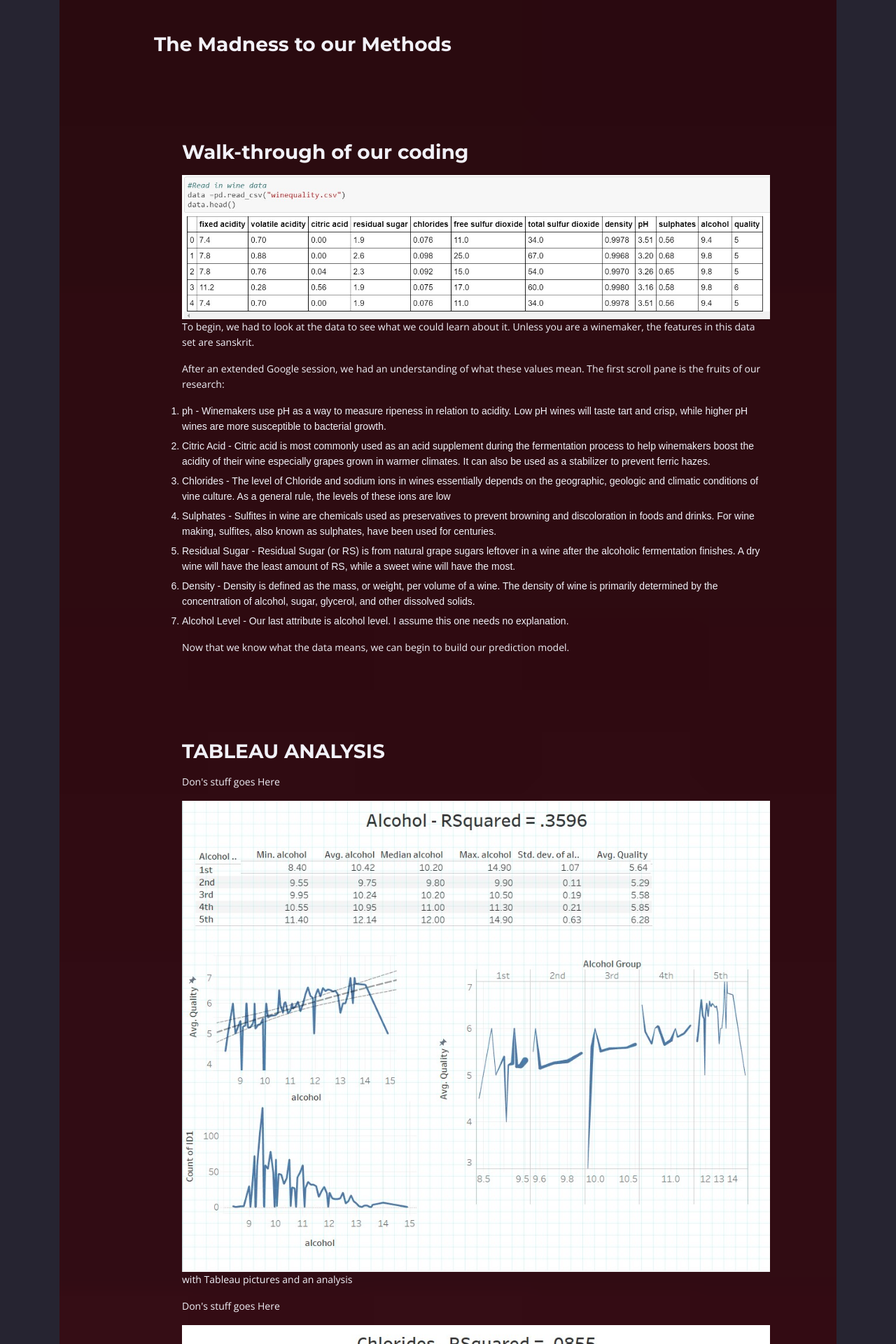
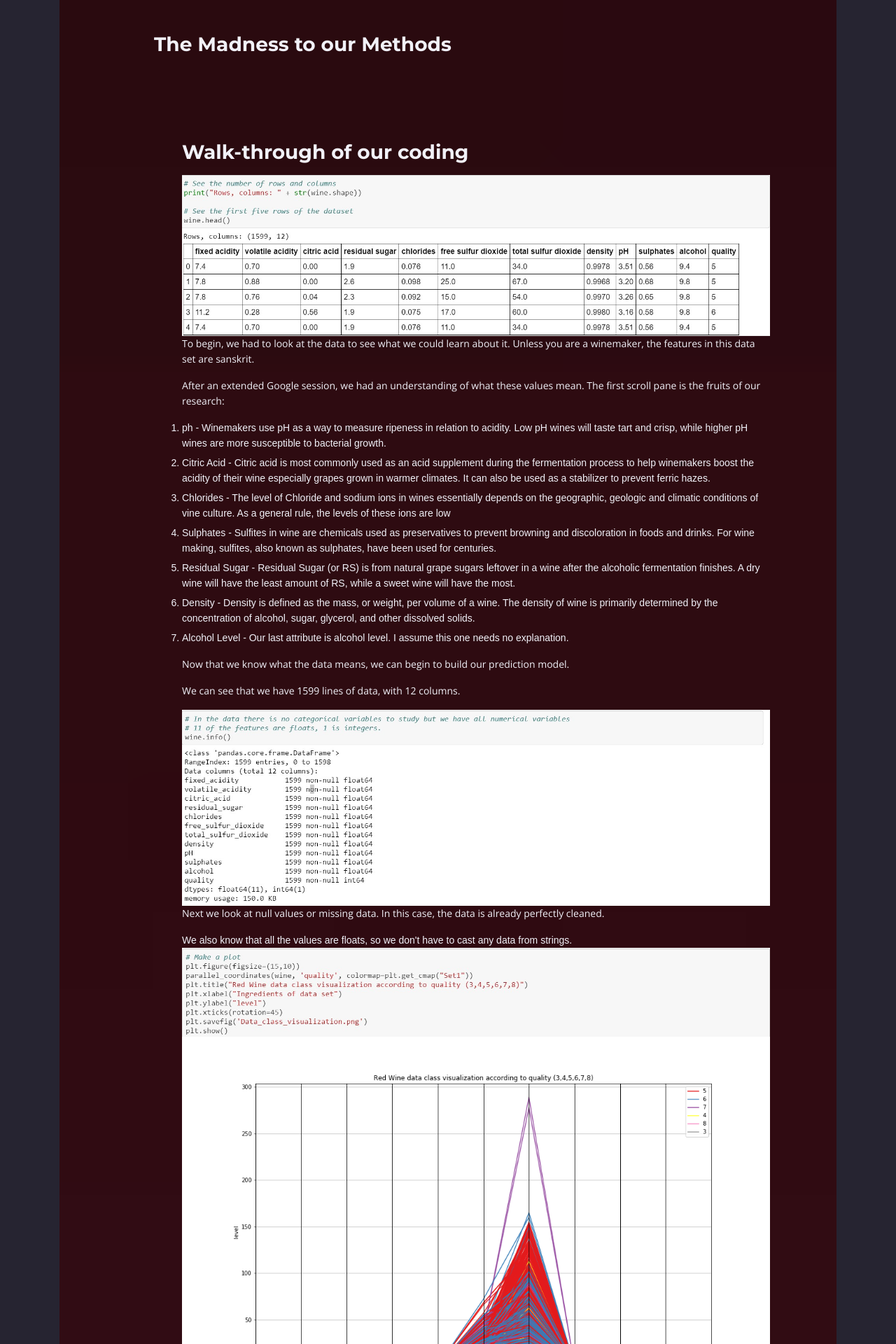
Before and after one commit to cselleck/final_project, a Flask app: page /privacy-policy in a window 1280 px wide. Shown: the part 624-2544 px from the top of the page at 70% size. Run offline with Flask 2, Linux system fonts and the light colour scheme; parts of the project's set-up code (start-up, migrations or seed data) failed here and were passed over; some libraries are stand-ins or nearby versions.

```diff
--- a/app.py
+++ b/app.py
@@ -2,8 +2,10 @@
 
 import pandas as pd
 import numpy as np
-from flask import Flask, request, render_template
+from flask import Flask, request, render_template, jsonify
 import pickle
+from sklearn.externals import joblib
+
 
 app = Flask(__name__)
 
@@ -11,83 +13,20 @@ app = Flask(__name__)
 #         // 'fixed acidity','volatile acidity', 'citric acid', 'residual sugar',
 #         // 'chlorides', 'free sulfur dioxide', 'total sulfur dioxide', 'density',
 #         // 'ph', 'sulphates', 'alcohol'
-# load the model from disk
-#loaded_model = joblib.load('/static/data/finalized_model_joblib.obj')
+
 @app.route('/getdelay',methods=['POST','GET'])
 def get_delay():
     if request.method=='POST':
-        result=request.form
-        fixed_acidity = result['fAcidity']
-        volatile_acidity = result['vAcidity']
-        citric_acid = result['citric']
-        residual_sugar=result['rs']
-        chlorides=result['chloride']
-        free_sulphur_dioxide=result['fsd']
-        total_sulphur_dioxide=result['tsd']
-        density=result['density']
-        ph=result['ph']
-        sulphates=result['sulphates']
-        alcohol=result['alcohol']
+        result=request.form.to_dict(flat=True)
+        final_list=[[float(result['fixed_acidity']),float(result['volatile_acidity']),float(result['citric_acid']),float(result['residual_sugar']), float(result['chlorides']), float(result['free_sulphur_dioxide']), float(result['total_sulphur_dioxide']), float(result['density']), float(result['pH']), float(result['sulphates']), float(result['alcohol'])]]
+        final_list=np.array(final_list)
+        print(final_list)
+        lg_from_joblib=joblib.load('static/data/finalized_model_joblib.obj')
+        prediction = lg_from_joblib.predict(final_list)
 
-
-
-        pkl_file = open('static/data/cat', 'rb')
-        index_dict = pickle.load(pkl_file)
-        cat_vector = np.zeros(len(index_dict))
-
-        try:
-            cat_vector[index_dict['fixed_acidity'+fixed_acidity]] = 1
-        except:
-            pass
-        try:
-            cat_vector[index_dict['volatile_acidity'+volatile_acidity]] = 1
-        except:
-            pass
-        try:
-            cat_vector[index_dict['citric_acid'+citric_acid]] = 1
-        except:
-            pass
-        try:
-            cat_vector[index_dict['residual_sugar'+citric_acid]] = 1
-        except:
-            pass
-        try:
-            cat_vector[index_dict['chlorides'+chlorides]] = 1
-        except:
-            pass
-        try:
-            cat_vector[index_dict['free_sulphur_dioxide'+free_sulphur_dioxide]] = 1
-        except:
-            pass
-        try:
-            cat_vector[index_dict['total_sulphur_dioxide'+total_sulphur_dioxide]] = 1
-        except:
-            pass
-        try:
-            cat_vector[index_dict['density'+density]] = 1
-        except:
-            pass
-        try:
-            cat_vector[index_dict['pH'+ph]] = 1
-        except:
-            pass
-        try:
-            cat_vector[index_dict['sulphates'+sulphates]] = 1
-        except:
-            pass
-        try:
-            cat_vector[index_dict['alcohol'+alcohol]] = 1
-        except:
-            pass
-
-        pkl_file = open('static/data/finalized_model_joblib.obj', 'rb')
-        logmodel = pickle.load(pkl_file)
-        prediction = logmodel.predict(cat_vector)
-        result_accuracy = logmodel.score(cat_vector)
-
+        # print(prediction)
 
         return render_template('template.html',prediction=prediction)
-        return render_template('template.html',result_accuracy=result_accuracy)
 
 
 @app.route("/")
--- a/templates/privacy-policy.html
+++ b/templates/privacy-policy.html
@@ -147,7 +147,7 @@
                             <div class="text-container">
 
                                 <h3>Walk-through of our coding</h3>
-                                <img class="img-fluid" src="static/images/initial_data.jpg" alt="alternative">
+                                <img class="img-fluid" src="static/images/code1.jpg" alt="alternative">
                                 <p>To begin, we had to look at the data to see what we could learn about it. Unless you are a winemaker, the features in this data set are sanskrit.</p>
                                 <p>After an extended Google session, we had an understanding of what these values mean. The first scroll pane is the fruits of our research:</p>
                                 <ol class="li-space-lg">
@@ -161,6 +161,41 @@
                                     <li>Alcohol Level - Our last attribute is alcohol level. I assume this one needs no explanation.</li>
                                 </ol>
                                 <p>Now that we know what the data means, we can begin to build our prediction model.</p>
+                                <p>We can see that we have 1599 lines of data, with 12 columns.</p>
+                                <img class="img-fluid" src="static/images/code2.jpg" alt="alternative">
+                                <p>Next we look at null values or missing data. In this case, the data is already perfectly cleaned.</p>
+                                We also know that all the values are floats, so we don't have to cast any data from strings.
+                                <img class="img-fluid" src="static/images/code3.jpg" alt="alternative">
+                                <img class="img-fluid" src="static/images/Data_class_visualization.png" alt="alternative">
+                                <p>This is a plot that shows the distribution of the features we used compared to the quality of the wine.</p>
+                                <p>We used this information to decide which features we wanted to look at.</p>
+                                <p>Quality has most values concentrated in the categories of 5,6,7</p>
+                                <img class="img-fluid" src="static/images/code4.jpg" alt="alternative">
+                                <p>A look at the description of the data. </p>
+                                <p>As the prior 2 charts chow, in order for the model to run correctly, we definitely needed to use a scaling function.</p>
+                                <p>The size and range of the different variable is too varied to give a meaningful result.</p>
+                                <img class="img-fluid" src="static/images/code5.jpg" alt="alternative">
+                                <p>We created a correlation matrix to show which values are related to each other.</p>
+                                <p>This doesn't really show anything useful, since it looks like all the variables relate equally to each other. I included it here because it just looks really cool, and reminds me of spirographs I used to do as a kid.</p>
+                                <img class="img-fluid" src="static/images/code6.jpg" alt="alternative">
+                                <p>The next step was making sure none of the variable were too closely correlated to quality.</p>
+                                <ol class="li-space-lg">
+                                    <li>Quality is highly correlated with alcohol.</li>
+                                    <li>Alcohol is negatively correlated with density -0.5.</li>
+                                    <li>Density is highly positively correlated with fixed acidity.</li>
+                                    <li>Volatile acidity is negatively correlated with quality and citric acid.</li>
+                                    <li>Free sulphuric acid is highly correlated with total sulfur dioxide.</li>
+                                    <li>Conclusion can be made that the attributes alcohol, sulphates, citric acid, fixed acidity have maximum correlation with 'quality'</li>
+                                </ol>
+                                <img class="img-fluid" src="static/images/code7.jpg" alt="alternative">
+
+
+
+
+
+
+
+
 
                             </div>
                             <!-- end of text-container -->
```
Also changed, not shown: templates/template.html (+18 -16 lines), static/images/code1.jpg (added), static/images/code10.jpg (added), static/images/code11.jpg (added), static/images/code12.jpg (added), static/images/code2.jpg (added), static/images/code3.jpg (added), static/images/code4.jpg (added), static/images/code5.jpg (added), static/images/code6.jpg (added), static/images/code7.jpg (added), static/images/code8.jpg (added), static/images/code9.jpg (added), 2 other files.
